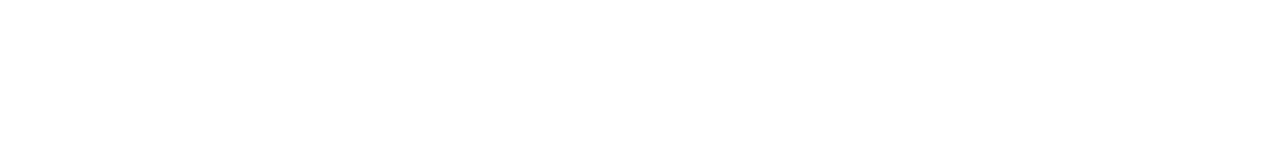
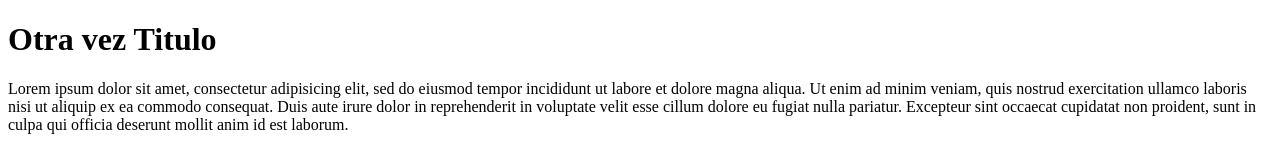
Before and after one commit to brus2099/Curso-Git, a plain HTML site: page index.html in a window 1280 px wide. Drawn offline with Linux system fonts and the light colour scheme.

Commit message:
Añadimos un titulo

```diff
--- a/index.html
+++ b/index.html
@@ -2,9 +2,12 @@
 <html lang="en" dir="ltr">
     <head>
         <meta charset="utf-8">
-        <title></title>
+        <title>Titulo de la pagina</title>
     </head>
     <body>
-
+        <h1>Otra vez Titulo</h1>
+        <p>
+            Lorem ipsum dolor sit amet, consectetur adipisicing elit, sed do eiusmod tempor incididunt ut labore et dolore magna aliqua. Ut enim ad minim veniam, quis nostrud exercitation ullamco laboris nisi ut aliquip ex ea commodo consequat. Duis aute irure dolor in reprehenderit in voluptate velit esse cillum dolore eu fugiat nulla pariatur. Excepteur sint occaecat cupidatat non proident, sunt in culpa qui officia deserunt mollit anim id est laborum.
+        </p>
     </body>
 </html>
```
